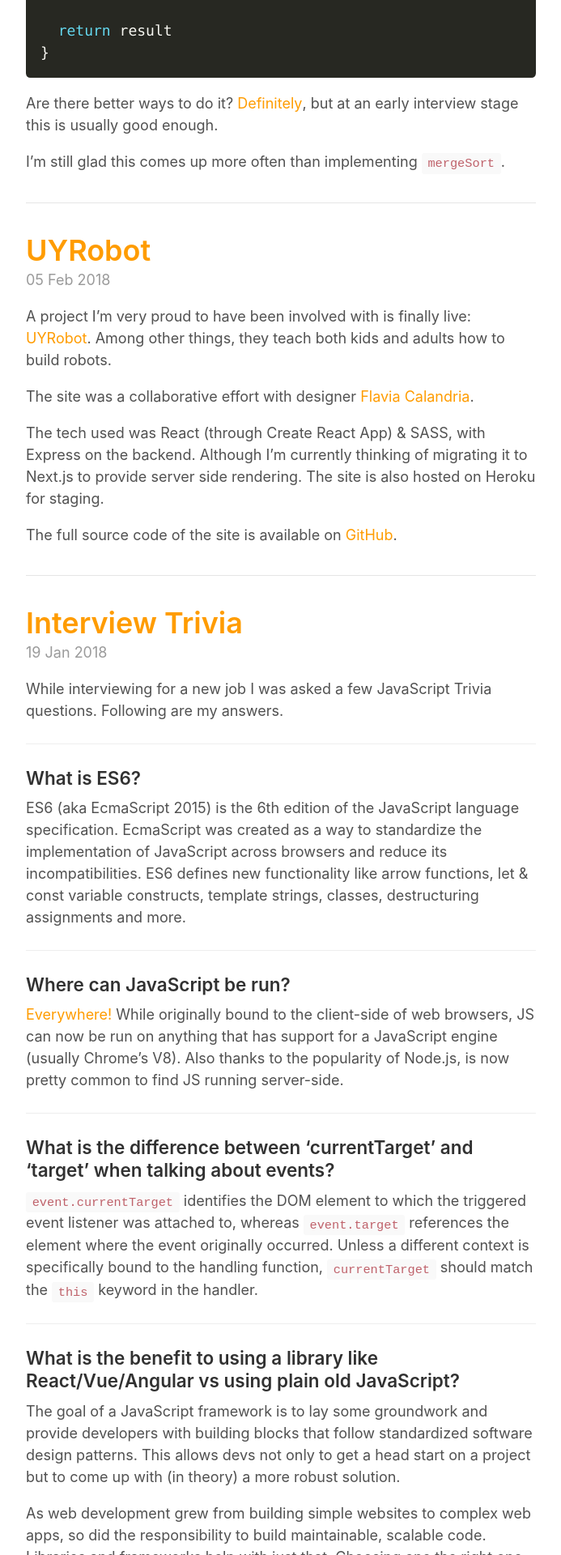
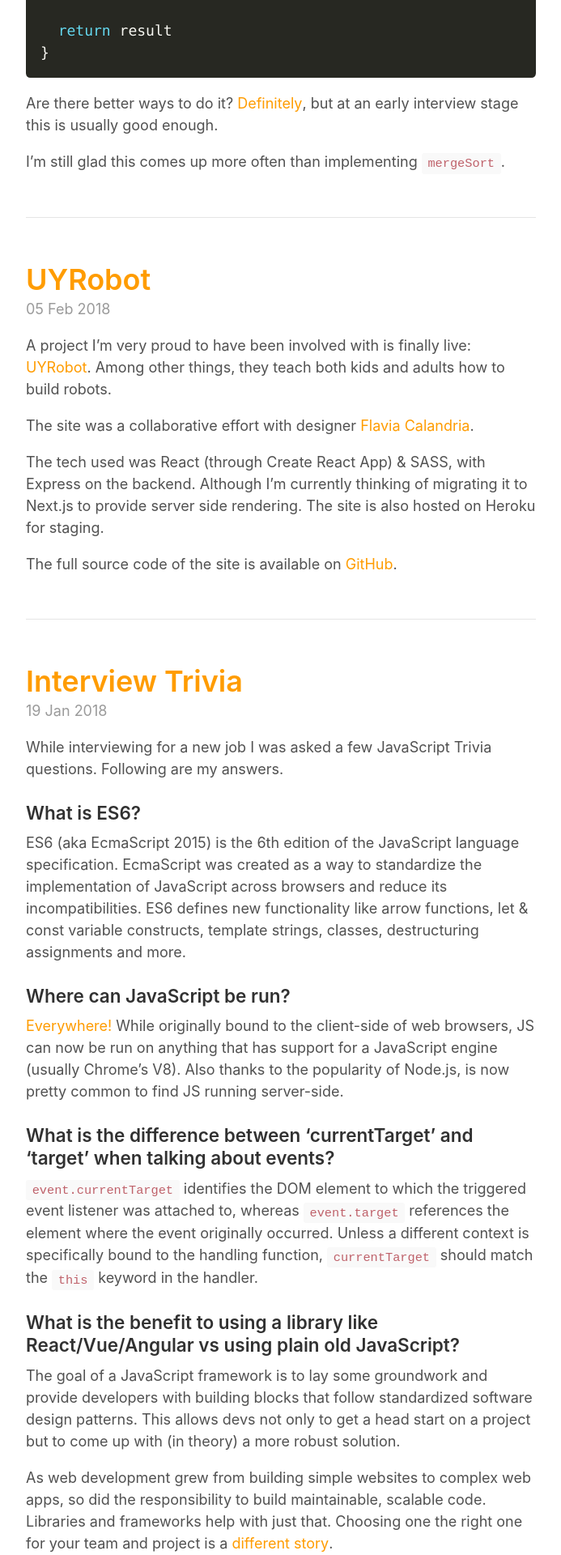
Before and after one commit to HiroAgustin/adiaz.uy-legacy, a Jekyll site: the page built from index.html, in a window 1280 px wide. Shown: the part 564-2484 px from the top of the page at 81% size, without its empty margins (293-986 px from the left). Built offline with Jekyll 4.4.1, drawn with Linux system fonts in a browser that asks for light colours; nearby versions of some CDN libraries; the list of posts is cut into pages by our own code.

Commit message:
Remove unnecesary dividers.

```diff
--- a/_sass/_Post.scss
+++ b/_sass/_Post.scss
@@ -4,15 +4,10 @@
 // page is wrapped in `.Page` and is only used on the page layout.
 
 .Page, .Post {
-  margin-bottom: 2em;
+  margin-bottom: 4em;
 
   li + li {
     margin-top: .25rem;
-  }
-
-  & + & {
-    border-top: $border-color 1px solid;
-    padding-top: 2em;
   }
 
   // Blog post or page title
@@ -29,3 +24,9 @@
     color: #9a9a9a;
   }
 }
+
+.Post + .Post {
+  border-top: $border-color 1px solid;
+  margin-top: -1em;
+  padding-top: 3em;
+}
```
Also changed, not shown: _posts/2018-01-19-interview-trivia.md (+0 -10 lines).
